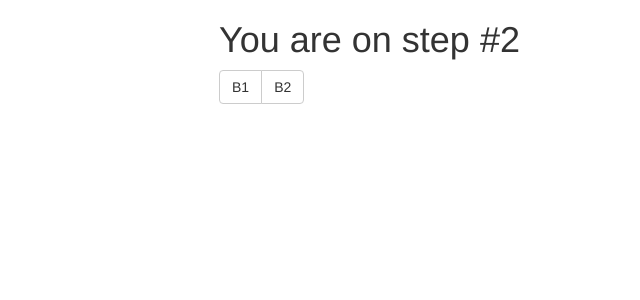
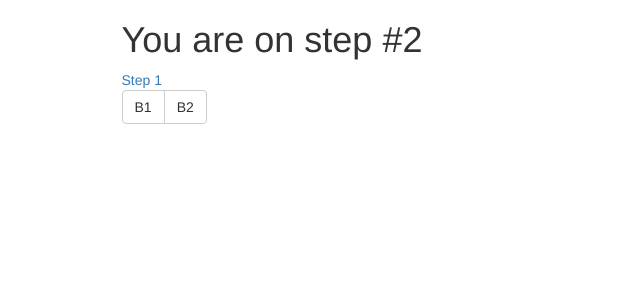
Before and after one commit to drm-code/ha-multi-steps-form, a React (Create React App) app: page / in a window 1280 px wide. Both pictures are taken after a click on the label "A1". Shown: the top 300 px of the page, without its empty margins (241-881 px from the left). Built offline with nearby package versions, Linux system fonts and the light colour scheme.

Commit message:
Navigate between steps

```diff
--- a/src/components/checkbox/index.jsx
+++ b/src/components/checkbox/index.jsx
@@ -5,13 +5,17 @@ import {
 } from 'react-bootstrap'
 
 class CheckboxCustom extends React.Component {
-  constructor() {
-    super()
+  constructor(props) {
+    super(props)
     this.state = {
-      a1: false,
-      a2: false,
+      a1: props.form.a.indexOf('A1') >= 0 ? true : false,
+      a2: props.form.a.indexOf('A2') >= 0 ? true : false,
     }
     this.handleCheckbox = this.handleCheckbox.bind(this)
+  }
+
+  componentDidUpdate() {
+
   }
 
   render() {
@@ -59,8 +63,12 @@ class CheckboxCustom extends React.Component {
 		} else {
 			a.splice(index, 1)
 		}
-		this.props.changeValueInForm('a', a)
-		this.props.setNextStep(2)
+    if (e.target.checked) {
+      this.props.changeValueInForm('a', a)
+      this.props.setNextStep(2)
+    } else {
+
+    }
 	}
 }
 
--- a/src/components/dropdown/index.jsx
+++ b/src/components/dropdown/index.jsx
@@ -5,10 +5,10 @@ import {
 } from 'react-bootstrap'
 
 class DropdownCustom extends React.Component {
-  constructor() {
-    super()
+  constructor(props) {
+    super(props)
     this.state = {
-      title: ''
+      title: props.selected || ''
     }
     this.handleSelect = this.handleSelect.bind(this)
   }
--- a/src/components/input/index.jsx
+++ b/src/components/input/index.jsx
@@ -7,11 +7,11 @@ import {
 } from 'react-bootstrap'
 
 class InputCustom extends React.Component {
-  constructor() {
-    super()
+  constructor(props) {
+    super(props)
     this.state = {
       error: null,
-      text: ''
+      text: props.text || ''
     }
     this.handleInput = this.handleInput.bind(this)
   }
--- a/src/components/main/index.jsx
+++ b/src/components/main/index.jsx
@@ -16,9 +16,6 @@ export default class Main extends React.Component {
 	constructor() {
 		super()
 		this.state = {
-			ch1: false,
-			ch2: false,
-			text: '',
 			inputError: null,
 			selectTitle: ''
 		}
@@ -31,10 +28,13 @@ export default class Main extends React.Component {
 			<Col className="container">
 				<Row>
 					<Col
-						md={4}
-						mdOffset={4}
+						md={6}
+						mdOffset={3}
 					>
-						<ProgressCustom step={this.props.step} />
+						<ProgressCustom
+							step={this.props.step}
+							setNextStep={this.props.setNextStep}
+						/>
 						<Row>
 							<Col xs={12}>
 								{this.props.step === 1 &&
@@ -55,12 +55,14 @@ export default class Main extends React.Component {
 									<InputCustom
 										checkInput={this.checkInput}
 										error={this.state.inputError}
+										text={this.props.form.text}
 									/>
 								}
 								{this.props.step === 4 &&
 									<DropdownCustom
 										changeValueInForm={this.props.changeValueInForm}
 										setNextStep={this.props.setNextStep}
+										selected={this.props.form.c}
 									/>
 								}
 								{this.props.step === 5 &&
--- a/src/components/progress/index.jsx
+++ b/src/components/progress/index.jsx
@@ -4,11 +4,39 @@ import {
   Col
 } from 'react-bootstrap'
 
-function ProgressCustom({ step }) {
+function ProgressCustom({ step, setNextStep }) {
   return (
     <Row>
       <Col xs={12}>
-        <h1>You are on step #{step}</h1>
+        <Row>
+          <Col xs={12}>
+            <h1>You are on step #{step}</h1>
+          </Col>
+        </Row>
+        {step > 1 &&
+          <Row>
+            {step >= 2 &&
+              <Col xs={2}>
+                <a onClick={() => setNextStep(1)}>Step 1</a>
+              </Col>
+            }
+            {step >= 3 &&
+              <Col xs={2}>
+                <a onClick={() => setNextStep(2)}>Step 2</a>
+              </Col>
+            }
+            {step >= 4 &&
+              <Col xs={2}>
+                <a onClick={() => setNextStep(3)}>Step 3</a>
+              </Col>
+            }
+            {step >= 5 &&
+              <Col xs={2}>
+                <a onClick={() => setNextStep(4)}>Step 4</a>
+              </Col>
+            }
+          </Row>
+        }
       </Col>
     </Row>
   )
```
